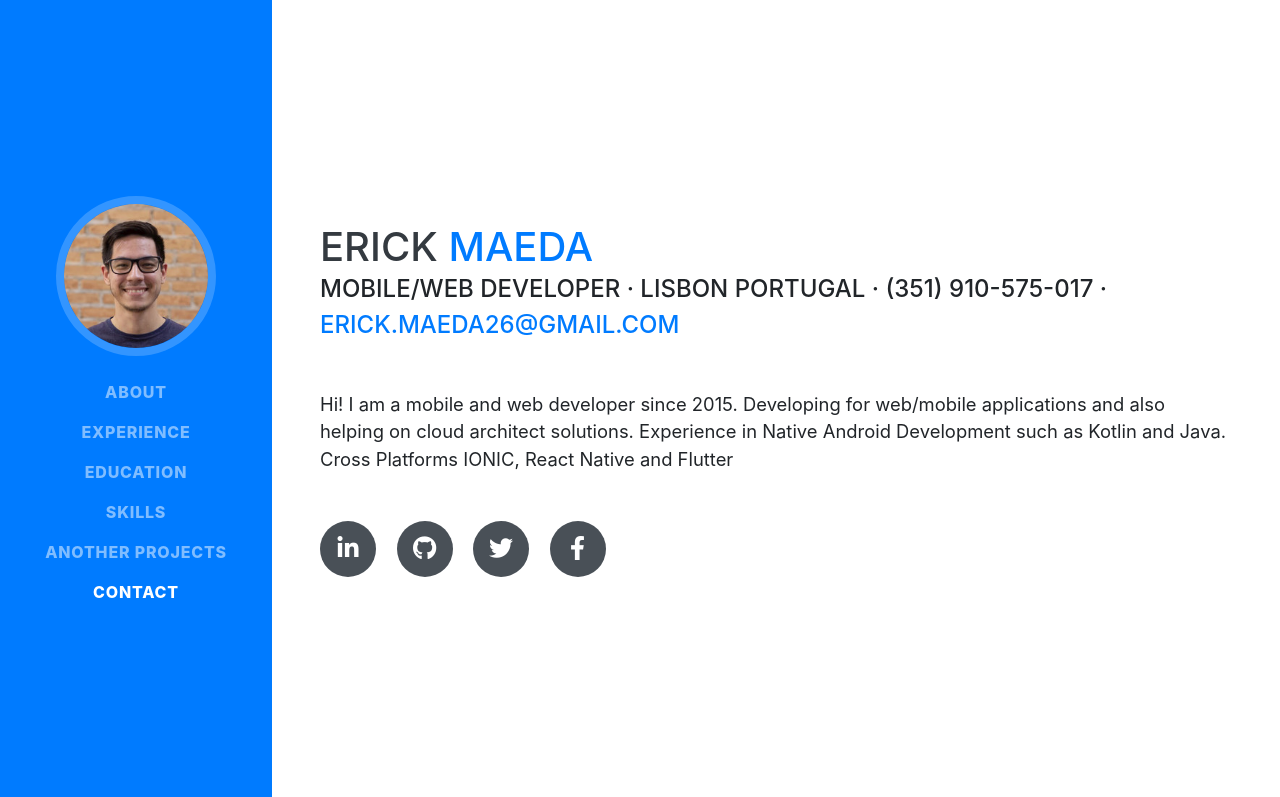
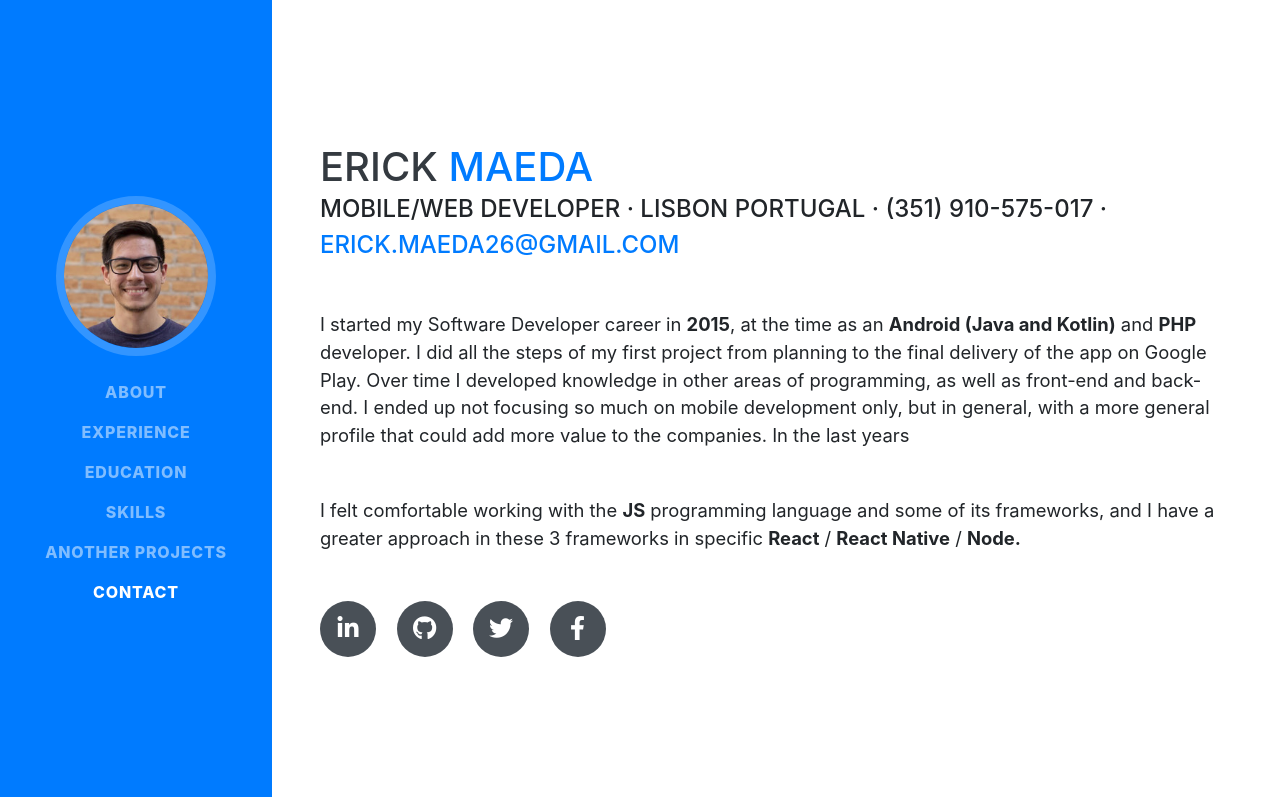
Before and after one commit to ErickMaeda/erickmaeda.github.io, a website with bundled scripts: page public/index.html in a window 1280 px wide. Shown: the top 797 px of the page. Built offline with nearby package versions, Linux system fonts and the light colour scheme; a web font is replaced by a local one.

Commit message:
- Improvements on About me.

```diff
--- a/public/index.html
+++ b/public/index.html
@@ -11,6 +11,7 @@
 
     gtag('config', 'UA-158159920-1');
   </script>
+  <script src="https://ajax.googleapis.com/ajax/libs/jquery/3.4.1/jquery.min.js"></script>
 
   <meta charset="utf-8">
   <meta name="viewport" content="width=device-width, initial-scale=1, shrink-to-fit=no">
@@ -79,9 +80,8 @@
         <div class="subheading mb-5">Mobile/Web Developer · Lisbon Portugal · (351) 910-575-017 ·
           <a href="mailto:erick.maeda26@gmail.com">erick.maeda26@gmail.com</a>
         </div>
-        <p class="lead mb-5">Hi! I am a mobile and web developer since 2015. Developing for web/mobile applications and
-          also helping on cloud architect solutions. Experience in Native Android Development such as Kotlin and Java.
-          Cross Platforms IONIC, React Native and Flutter</p>
+        <p class="lead mb-5">I started my Software Developer career in <b>2015</b>, at the time as an <b>Android (Java and Kotlin)</b> and <b>PHP</b> developer. I did all the steps of my first project from planning to the final delivery of the app on Google Play. Over time I developed knowledge in other areas of programming, as well as front-end and back-end. I ended up not focusing so much on mobile development only, but in general, with a more general profile that could add more value to the companies. In the last years </p>
+        <p class="lead mb-5">I felt comfortable working with the <b>JS</b> programming language and some of its frameworks, and I have a greater approach in these 3 frameworks in specific <b>React</b> / <b>React Native</b> / <b>Node.</b></p>
         <div class="social-icons">
           <a href="https://www.linkedin.com/in/erickmaeda/" id="link-linkedin">
             <i class="fab fa-linkedin-in"></i>
```
